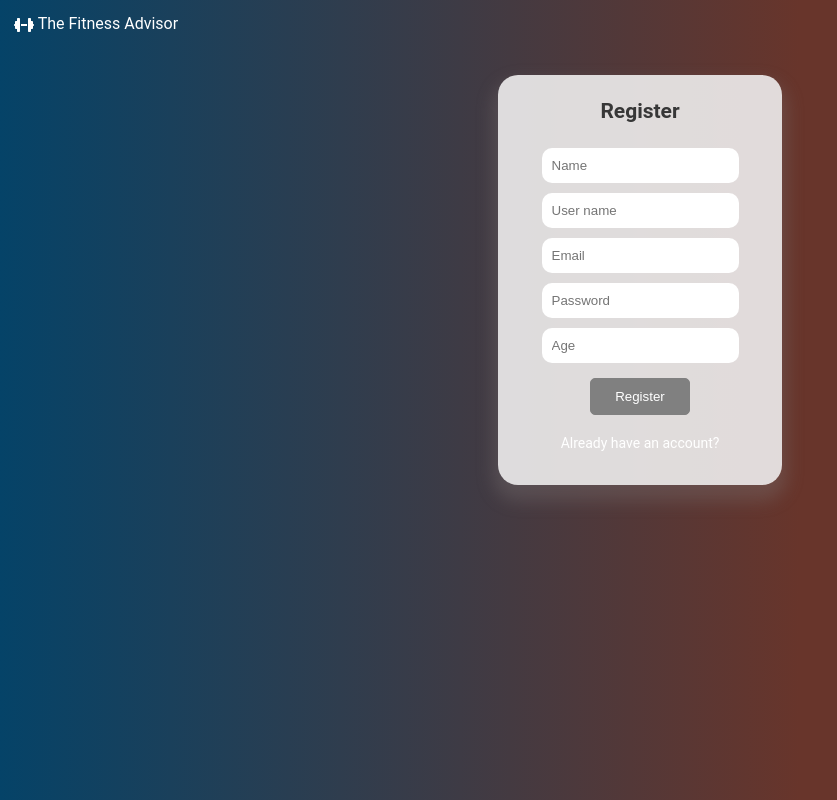
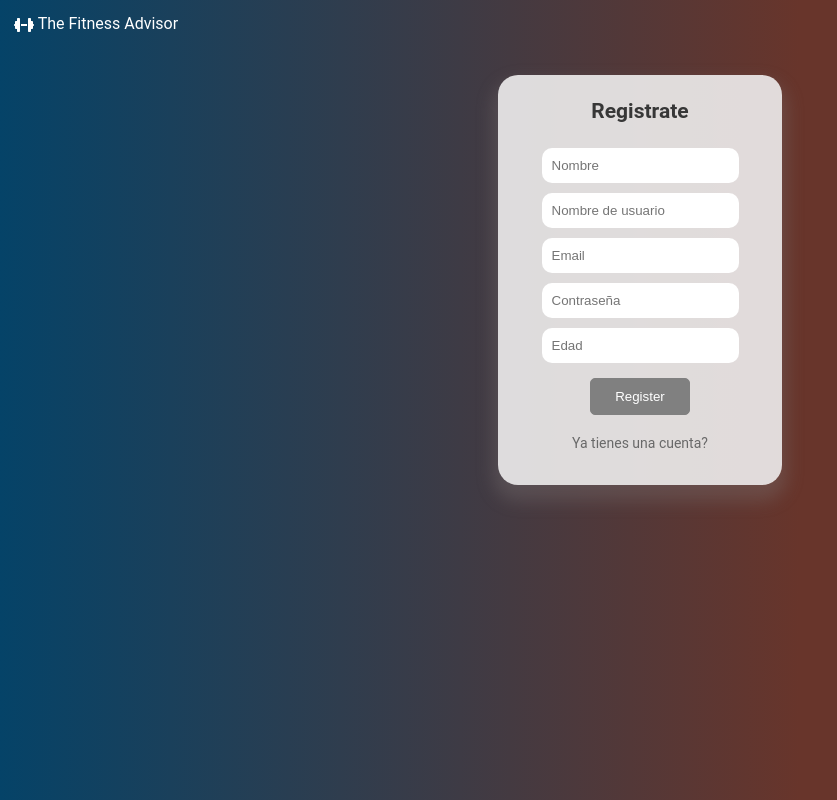
Before and after one commit to clauadri/fitness-app, a React (Create React App) app: page /register in a window 1280 px wide. Shown: the whole page, without its empty margins (0-837 px from the left). Built offline with nearby package versions, Linux system fonts and the light colour scheme; no server answers.

Commit message:
fix styles

```diff
--- a/src/pages/home/Home.jsx
+++ b/src/pages/home/Home.jsx
@@ -20,10 +20,10 @@ const Home = () => {
     <div className="main-wrapper">
       <div>
         <h1>
-          <div class="animation">
-            <span class="first">Don't sit </span>
-            <span class="oh">
-              <span class="second">get fit</span>
+          <div className="animation">
+            <span className="first">Don't sit </span>
+            <span className="oh">
+              <span className="second">get fit</span>
             </span>
           </div>
         </h1>
--- a/src/pages/home/Styles.css
+++ b/src/pages/home/Styles.css
@@ -96,7 +96,7 @@
 }
 .home-buttons button:hover{
     background: none;
-    border: solid 1px #054368;
+    border: solid 0.1px rgb(121, 119, 119);
     background-color: #054368;
     color: #ffff;
 }
--- a/src/pages/user-info/register/Register.jsx
+++ b/src/pages/user-info/register/Register.jsx
@@ -25,10 +25,10 @@ const Register = () => {
   return (
     <div className="register-wrapper">
       <form onSubmit={handleSubmit(send)} className="register">
-        <h2>Register</h2>
+        <h2>Registrate</h2>
         <div>
           <input
-            placeholder="Name"
+            placeholder="Nombre"
             type="text"
             name="name"
             {...register("name", {
@@ -40,7 +40,7 @@ const Register = () => {
             })}
           />
           <input
-            placeholder="User name"
+            placeholder="Nombre de usuario"
             type="text"
             name="user"
             {...register("user", {
@@ -64,7 +64,7 @@ const Register = () => {
             })}
           />
           <input
-            placeholder="Password"
+            placeholder="Contraseña"
             type="password"
             name="password"
             {...register("password", {
@@ -73,7 +73,7 @@ const Register = () => {
             })}
           />
           <input
-            placeholder="Age"
+            placeholder="Edad"
             type="text"
             name="age"
             {...register("age", {
@@ -88,7 +88,7 @@ const Register = () => {
         <button>Register</button>
       </form>
       <div>
-        <a onClick={goToLogin}>Already have an account?</a>
+        <a onClick={goToLogin}>Ya tienes una cuenta?</a>
       </div>
     </div>
   );
--- a/src/pages/user-info/register/Styles.css
+++ b/src/pages/user-info/register/Styles.css
@@ -48,15 +48,16 @@
 
   .register-wrapper button:hover {
     background: none;
-    border: solid 1px lightseagreen;
-    background-color: lightseagreen;
+    border: solid 1px #054368;
+    background-color: #054368;
     color: #ffff;
   }
 
   .register-wrapper a {
     min-width: 200px;
     padding: 10px 0;
+    color: dimgray;
   }
   .register-wrapper a:hover {
-    color:lightseagreen;
+    color:#054368;
   }
```
